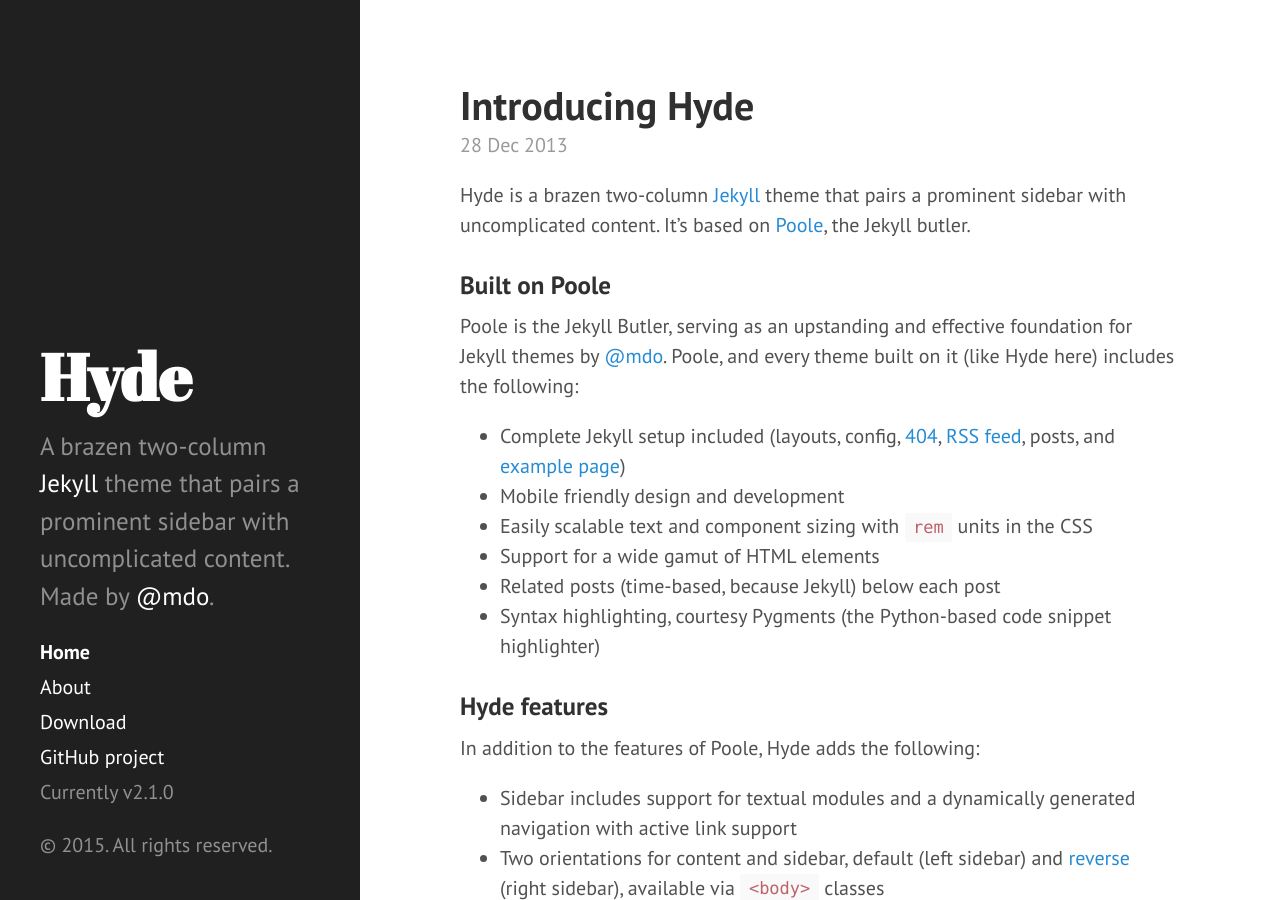
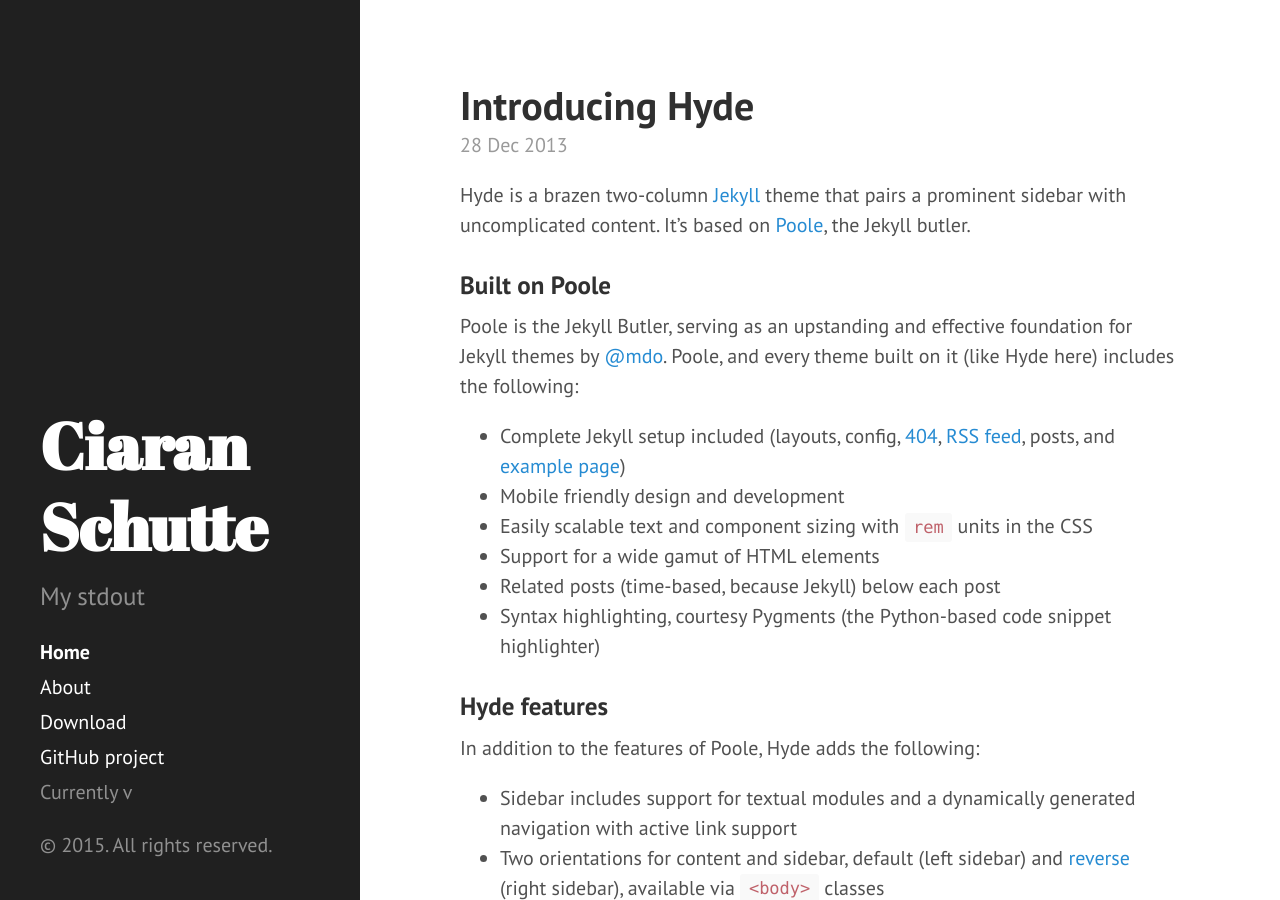
Before and after one commit to ciaranschutte/ciaranschutte.github.io, a Jekyll site: the page built from index.html, in a window 1280 px wide and 900 px high. Built offline with Jekyll 4.4.1, drawn with Linux system fonts in a browser that asks for light colours; Markdown is read by kramdown in place of the engine named in the settings; the list of posts is cut into pages by our own code.

Commit message:
Edited config, removed README.md

```diff
--- a/_config.yml
+++ b/_config.yml
@@ -7,20 +7,12 @@
 relative_permalinks: true
 
 # Setup
-title:            Hyde
-tagline:          'A Jekyll theme'
-description:      'A brazen two-column <a href="http://jekyllrb.com" target="_blank">Jekyll</a> theme that pairs a prominent sidebar with uncomplicated content. Made by <a href="https://twitter.com/mdo" target="_blank">@mdo</a>.'
-url:              http://hyde.getpoole.com
+title:            Ciaran Schutte
+tagline:          ''
+description:      'My stdout'
+url:              http://ciaranschutte.com
 baseurl:          /
 
-author:
-  name:           'Mark Otto'
-  url:            https://twitter.com/mdo
+
 
 paginate:         5
-
-# Custom vars
-version:          2.1.0
-
-github:
-  repo:           https://github.com/poole/hyde
```
Also changed, not shown: README.md (deleted).
